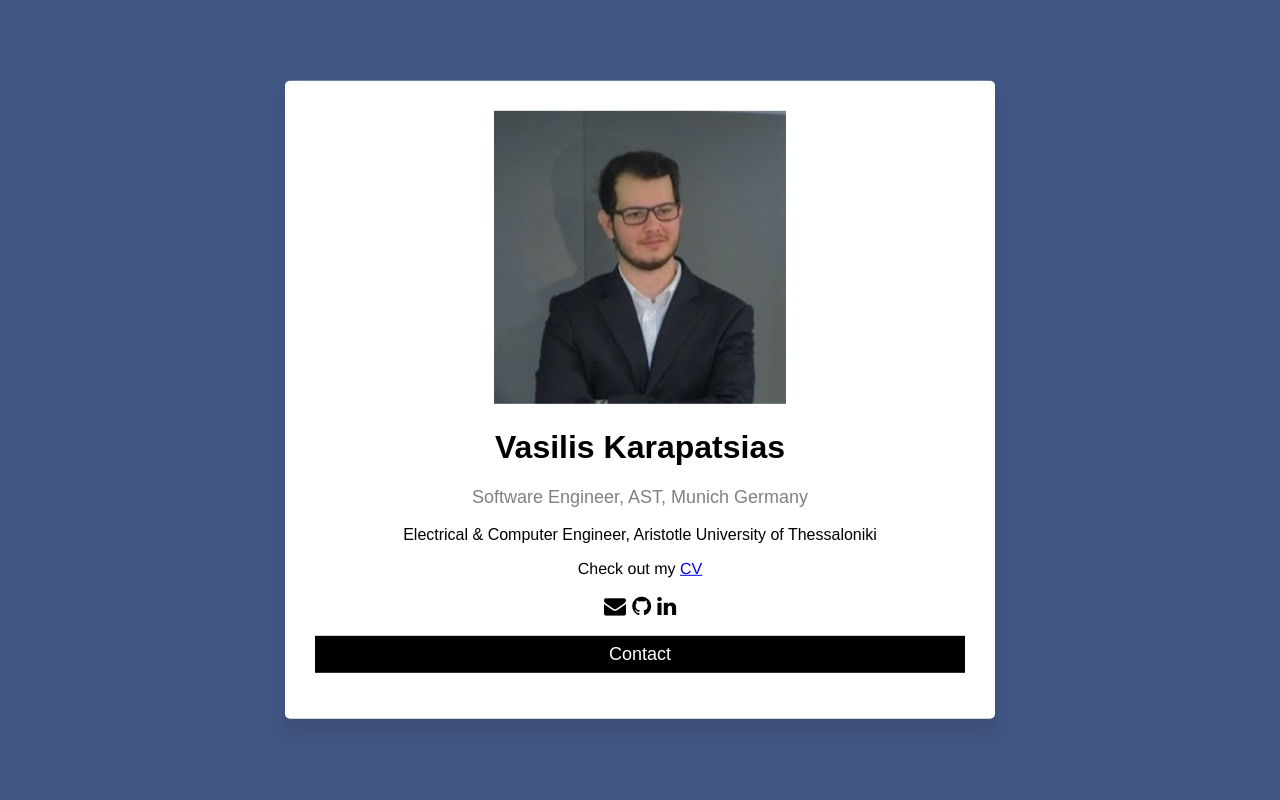
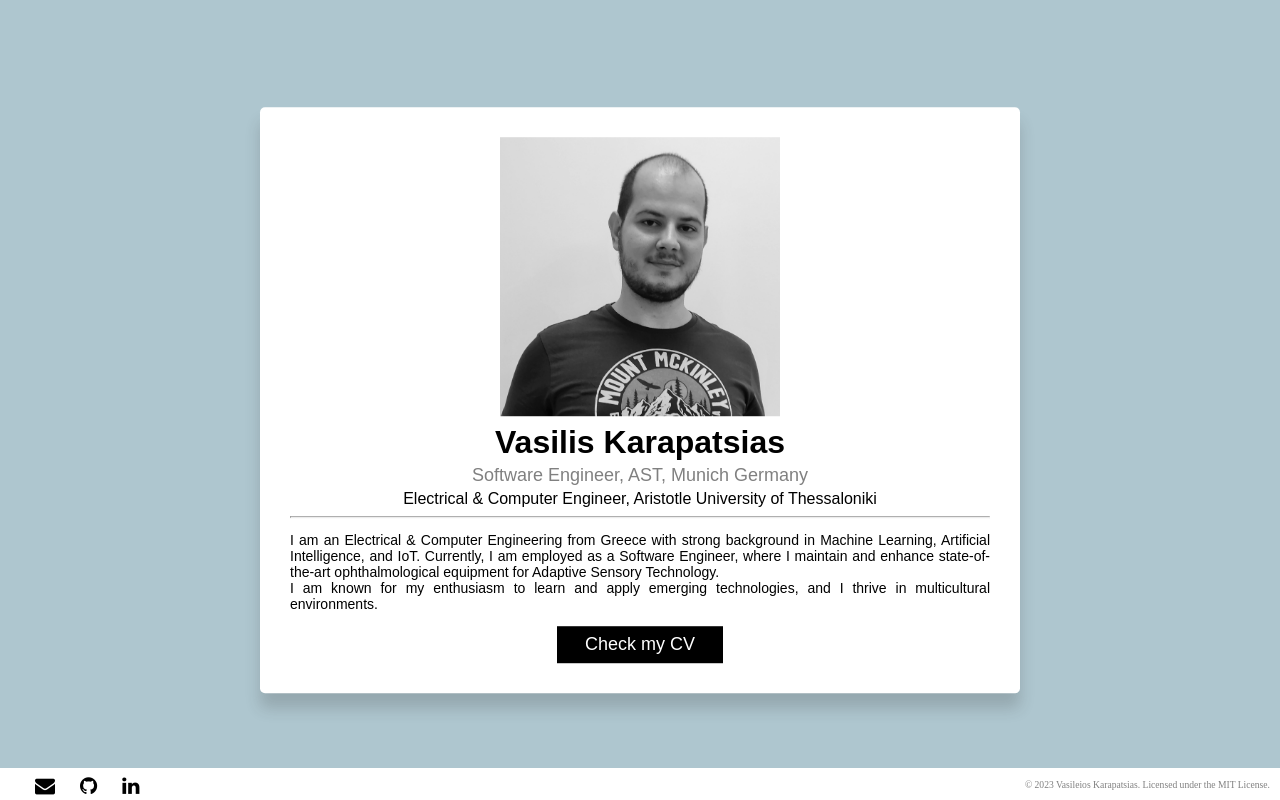
Before and after one commit to bkara14/bkara14.github.io, a plain HTML site: page index.html in a window 1280 px wide. Drawn offline with Linux system fonts and the light colour scheme.

Commit message:
Second iteration
Update format

Change background color

```diff
--- a/index.html
+++ b/index.html
@@ -1,3 +1,28 @@
+<!--
+MIT License
+
+Copyright (c) [2023] [Vasileios Karapatsias]
+
+Permission is hereby granted, free of charge, to any person obtaining a copy
+of this software and associated documentation files (the "Software"), to deal
+in the Software without restriction, including without limitation the rights
+to use, copy, modify, merge, publish, distribute, sublicense, and/or sell
+copies of the Software, and to permit persons to whom the Software is
+furnished to do so, subject to the following conditions:
+
+The above copyright notice and this permission notice shall be included in all
+copies or substantial portions of the Software.
+
+THE SOFTWARE IS PROVIDED "AS IS", WITHOUT WARRANTY OF ANY KIND, EXPRESS OR
+IMPLIED, INCLUDING BUT NOT LIMITED TO THE WARRANTIES OF MERCHANTABILITY,
+FITNESS FOR A PARTICULAR PURPOSE AND NONINFRINGEMENT. IN NO EVENT SHALL THE
+AUTHORS OR COPYRIGHT HOLDERS BE LIABLE FOR ANY CLAIM, DAMAGES OR OTHER
+LIABILITY, WHETHER IN AN ACTION OF CONTRACT, TORT OR OTHERWISE, ARISING FROM,
+OUT OF OR IN CONNECTION WITH THE SOFTWARE OR THE USE OR OTHER DEALINGS IN THE
+SOFTWARE.
+-->
+
+
 <!DOCTYPE html>
 <html>
   <meta name="viewport" content="width=device-width, initial-scale=1.0">
@@ -6,13 +31,13 @@
     <link rel="stylesheet" href="https://cdnjs.cloudflare.com/ajax/libs/font-awesome/4.7.0/css/font-awesome.min.css">
     <style>
       body{
-  background-color: #415685;
+        background-color: #AEC6CF;
       }
       .card {
         box-shadow: 0 15px 15px 0 rgba(49, 48, 48, 0.2);
         background-color: #ffffff;
         width: 55%;
-  max-width:650px;
+        max-width:700px;
         margin: auto;
         text-align: center;
         font-family: arial;
@@ -23,18 +48,46 @@ body{
         transform: translate(-50%, -50%);
         border-radius: 5px;
       }
-
+      .sidebar {
+        position: fixed;
+        bottom: 0;
+        left: 0;
+        text-align: center;
+        background-color: #ffffff;
+        width: 100%;
+        height: 4%;
+        padding-left: 10px;
+        padding-right: 10px;
+        box-sizing: border-box;
+        display: flex;
+        align-items: center;
+        justify-content: space-between;
+      }
       .card:hover {
         box-shadow: 0 16px 16px 0 rgba(0,0,0,0.2);
       }
-
       .title {
         color: grey;
         font-size: 18px;
+        margin-top: 4px;
+        margin-bottom: 4px;
       }
-
-
-button {
+      .icon-container {
+        display: flex;
+        flex-direction: row;
+        align-items: center;
+      }
+      .icon {
+        text-decoration: none;
+        font-size: 20px;
+        color: black;
+        padding-top: 10px;
+        padding-bottom: 5px;
+        padding-left: 25px;
+      }
+      .cvButton{
+         width: 100%;
+         max-width: 150px;
          border: none;
          outline: 0;
          display: inline-block;
@@ -43,39 +96,51 @@ button {
          background-color: #000;
          text-align: center;
          cursor: pointer;
-  width: 100%;
          font-size: 18px;
       }
-
-.icon {
-  text-decoration: none;
-  font-size: 22px;
-  color: black;
-}
-
-.cv{
-  font-family:Helvetica, Arial
-}
-
-button:hover, a:hover {
+      cvButton:hover, a:hover {
         opacity: 0.7;
       }
+      .footer-text {
+        font-size: 60%;
+        text-align: right;
+        color: grey;
+      }
     </style>
+    <script>
+      function openPDF() {
+        // Replace 'pdf/filename.pdf' with the path to your PDF file
+        var pdfPath = 'resources/Vasileios_Karaparsias_resume.pdf';
+        window.open(pdfPath);
+      }
+    </script>
+
   </head>
+
   <body>
     <div class="card">
-  <img src="img/profileImg.jpeg" alt="Vasilis Karapatsias" style="width:45%">
-  <h1>Vasilis Karapatsias</h1>
+      <img src="img/profileImg.png" alt="Vasilis Karapatsias" style="width:40%">
+      <h1 style="margin-top: 4px; margin-bottom: 4px;">Vasilis Karapatsias</h1>
       <p class="title">Software Engineer, AST, Munich Germany</p>
-  <p>Electrical & Computer Engineer, Aristotle University of Thessaloniki</p>
-  <p class="cv">Check out my <a href="resources/Vasileios_Karaparsias_resume.pdf" target="_blank">CV</a></p>
-  <div style="margin: 24px 2;">
+      <p style="margin-top: 4px; margin-bottom: 4px;">Electrical & Computer Engineer, Aristotle University of Thessaloniki</p>
+      <hr>
+      <p style="text-align: justify; font-size: 14px;margin-bottom: px;">
+        I am an Electrical & Computer Engineering from Greece with strong background in Machine Learning, Artificial Intelligence, and IoT.
+        Currently, I am employed as a Software Engineer, where I maintain and enhance state-of-the-art ophthalmological equipment for Adaptive Sensory Technology.<br>
+        I am known for my enthusiasm to learn and apply emerging technologies, and I thrive in multicultural environments.</p>
+      <div class="cvButton"  onclick="openPDF()">
+        Check my CV
+      </div>
+    </div>
+    <div class="sidebar">
+      <div class="icon-container">
         <a class="icon" href="mailto:vasilis.karapatsias@outlook.com"><i class="fa fa-envelope"></i>  </a>
-    <a class="icon" href="https://github.com/bkara14"><i class="fa fa-github"></i>  </a>
-    <a class="icon" href="https://www.linkedin.com/in/vasileios-karapatsias//"><i class="fa fa-linkedin"></i>  </a>
+        <a class="icon" href="https://github.com/vkarapatsias"><i class="fa fa-github"></i>  </a>
+        <a class="icon" href="https://www.linkedin.com/in/vasileios-karapatsias/"><i class="fa fa-linkedin"></i>  </a>
       </div>
-  <p><button onclick="window.location.href='mailto:vasilis.karapatsias@outlook.com';">Contact</button> </p>
+      <div class="footer-text">
+        <span>&copy; 2023 Vasileios Karapatsias. Licensed under the MIT License.</span>
       </div>
-
+    </div>
   </body>
 </html>
```
Also changed, not shown: img/profileImg.jpeg (deleted), img/profileImg.png (added). Lines whose indentation alone changed are shown as unchanged.
